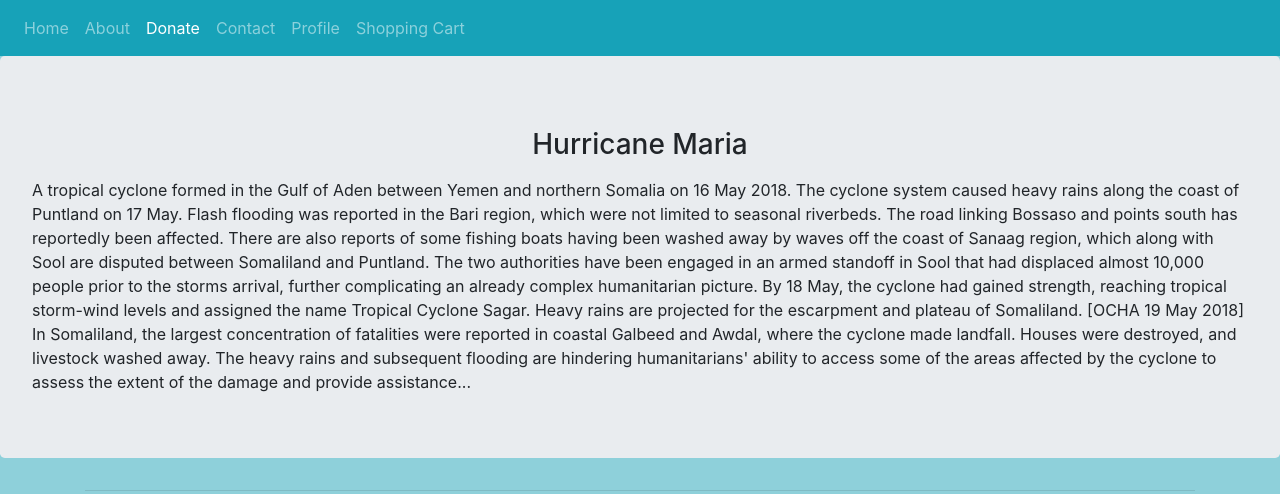
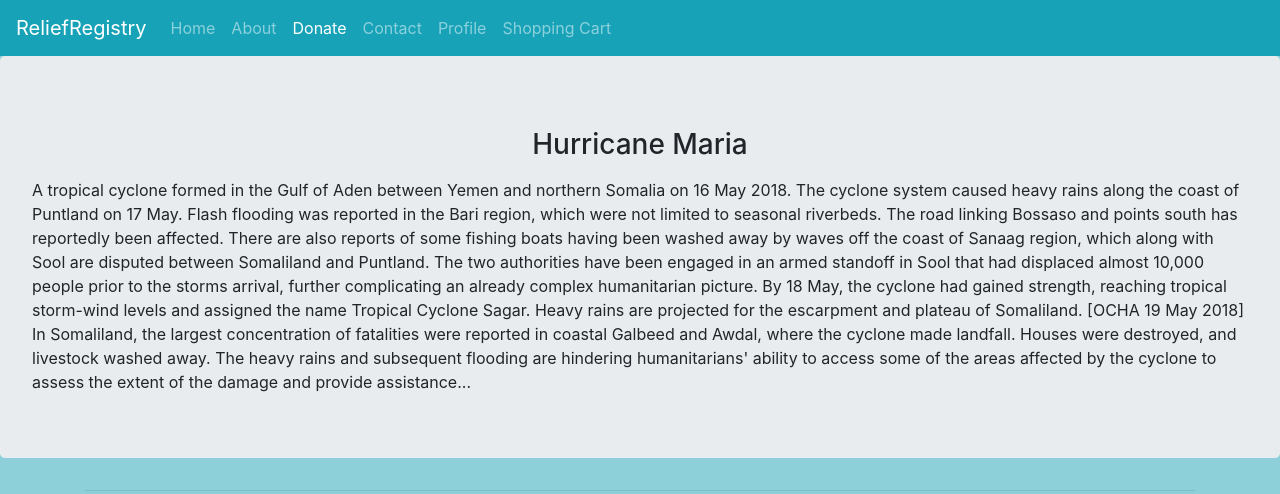
Before and after one commit to Cina10/SevaSavers, a plain HTML site: page donate/disaster.html in a window 1280 px wide. Shown: the top 494 px of the page. Drawn offline with nearby package versions, Linux system fonts and the light colour scheme.

Commit message:
addded nav brand

```diff
--- a/donate/disaster.html
+++ b/donate/disaster.html
@@ -20,6 +20,7 @@
   <body>
     <!-- Navigation Bar -->
     <nav class="navbar navbar-expand-sm bg-info navbar-dark">
+      <a class="navbar-brand" href="">ReliefRegistry</a>
       <!-- Links -->
       <ul class="navbar-nav">
         <li class="nav-item">
```
Also changed, not shown: about.html (+1 -0 lines), contact.html (+1 -0 lines), donate/donate.html (+1 -0 lines), profile.html (+1 -0 lines), shopping-cart/checkout.html (+1 -0 lines), shopping-cart/shopping-cart.html (+1 -0 lines).
